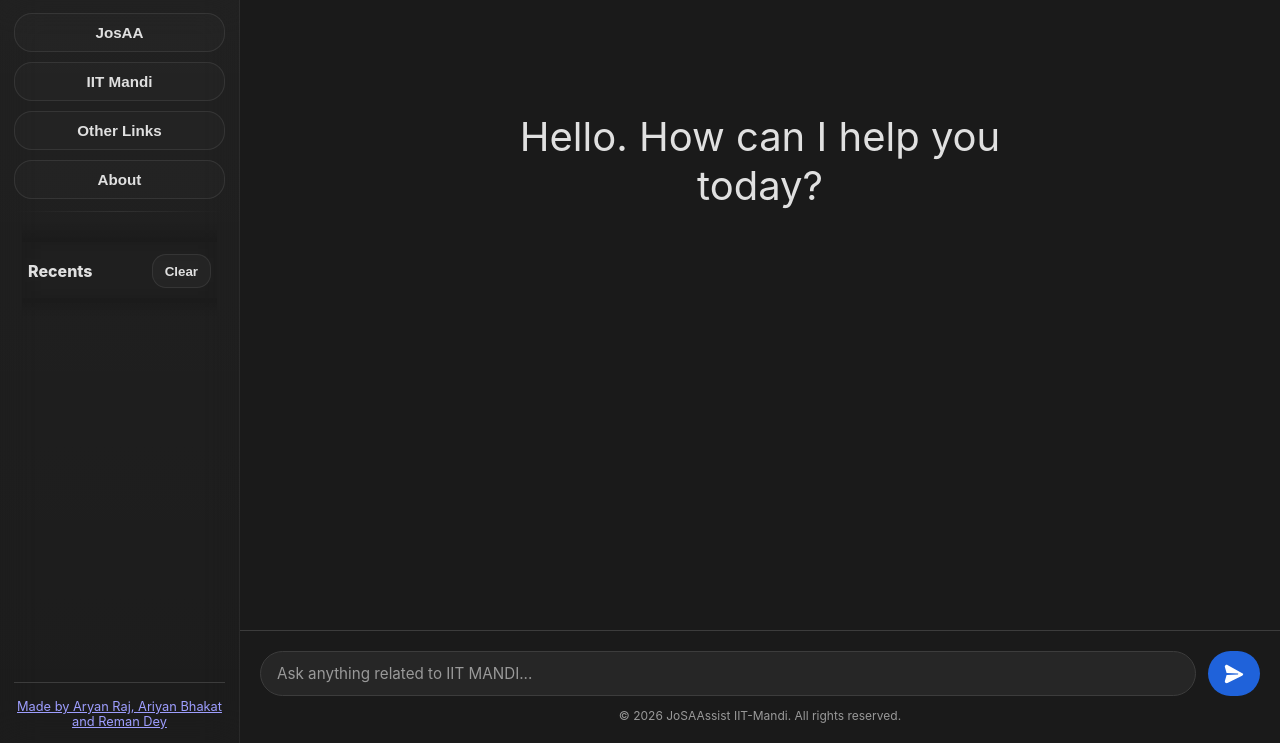
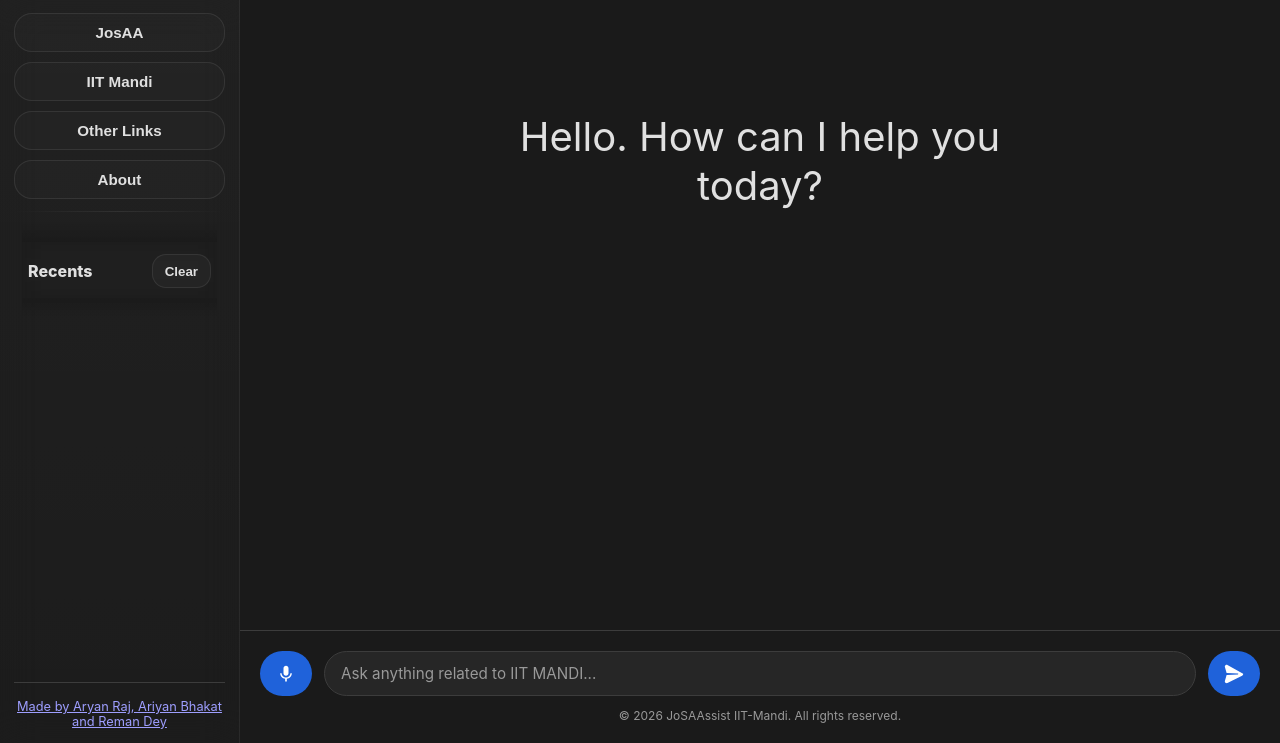
Before and after one commit to RemanDey/chatbot-josaa-iitmandi, a Flask app: page / in a window 1280 px wide. Shown: the part 57-800 px from the top of the page. Run offline with Flask 3, Linux system fonts and the light colour scheme; some libraries are stand-ins or nearby versions.

Commit message:
adding voice to speech

```diff
--- a/static/styles.css
+++ b/static/styles.css
@@ -653,7 +653,31 @@ body {
 #chat-input::placeholder {
     color: #999999;
 }
-
+.voice-btn {
+    padding: 12px 16px;
+    border: none;
+    border-radius: 24px;
+    background: #1f62da;
+    color: white;
+    cursor: pointer;
+    display: flex;
+    align-items: center;
+    justify-content: center;
+    font-size: 0.9rem;
+    font-weight: 500;
+    transition: all 0.2s ease;
+    flex-shrink: 0;
+    min-width: 44px;
+    min-height: 44px;
+}
+.voice-btn:hover {
+    background: #1552ba;
+}
+.voice-btn:disabled {
+    background: #3c3c3c;
+    cursor: not-allowed;
+    color: #999999;
+}
 .send-btn {
     padding: 12px 16px;
     border: none;
--- a/templates/index.html
+++ b/templates/index.html
@@ -98,6 +98,11 @@
             </div>
             <div class="chat-input-area">
                 <form id="chat-form" class="chat-input-form">
+                    <button type="button" id="voice-btn" class="voice-btn" title="Say...">
+                        <svg width="20" height="20" viewBox="0 0 24 24" fill="currentColor">
+                            <path d="M12 14c1.66 0 3-1.34 3-3V5c0-1.66-1.34-3-3-3S9 3.34 9 5v6c0 1.66 1.34 3 3 3zm5.3-3c0 3-2.54 5.1-5.3 5.1S6.7 14 6.7 11H5c0 3.41 2.72 6.23 6 6.72V21h2v-3.28c3.28-.48 6-3.3 6-6.72h-1.7z"/>
+                        </svg>
+                    </button>
                     <textarea id="chat-input" placeholder="Ask anything related to IIT MANDI..." rows="1"></textarea>
                     <button type="submit" id="send-btn" class="send-btn" title="Send">
                         <svg width="20" height="20" viewBox="0 0 24 24" fill="currentColor">
```
Also changed, not shown: static/app.js (+65 -0 lines).
